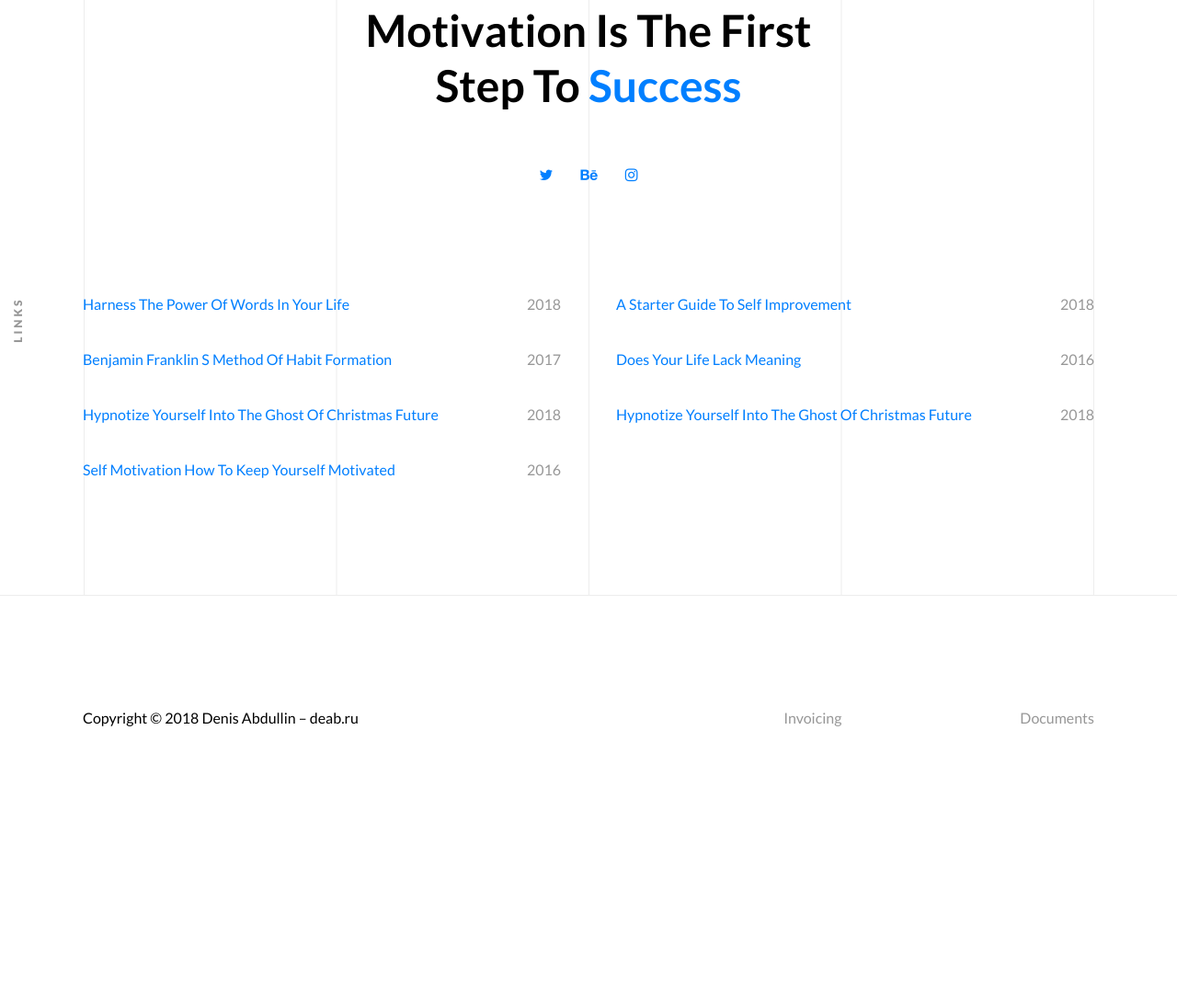
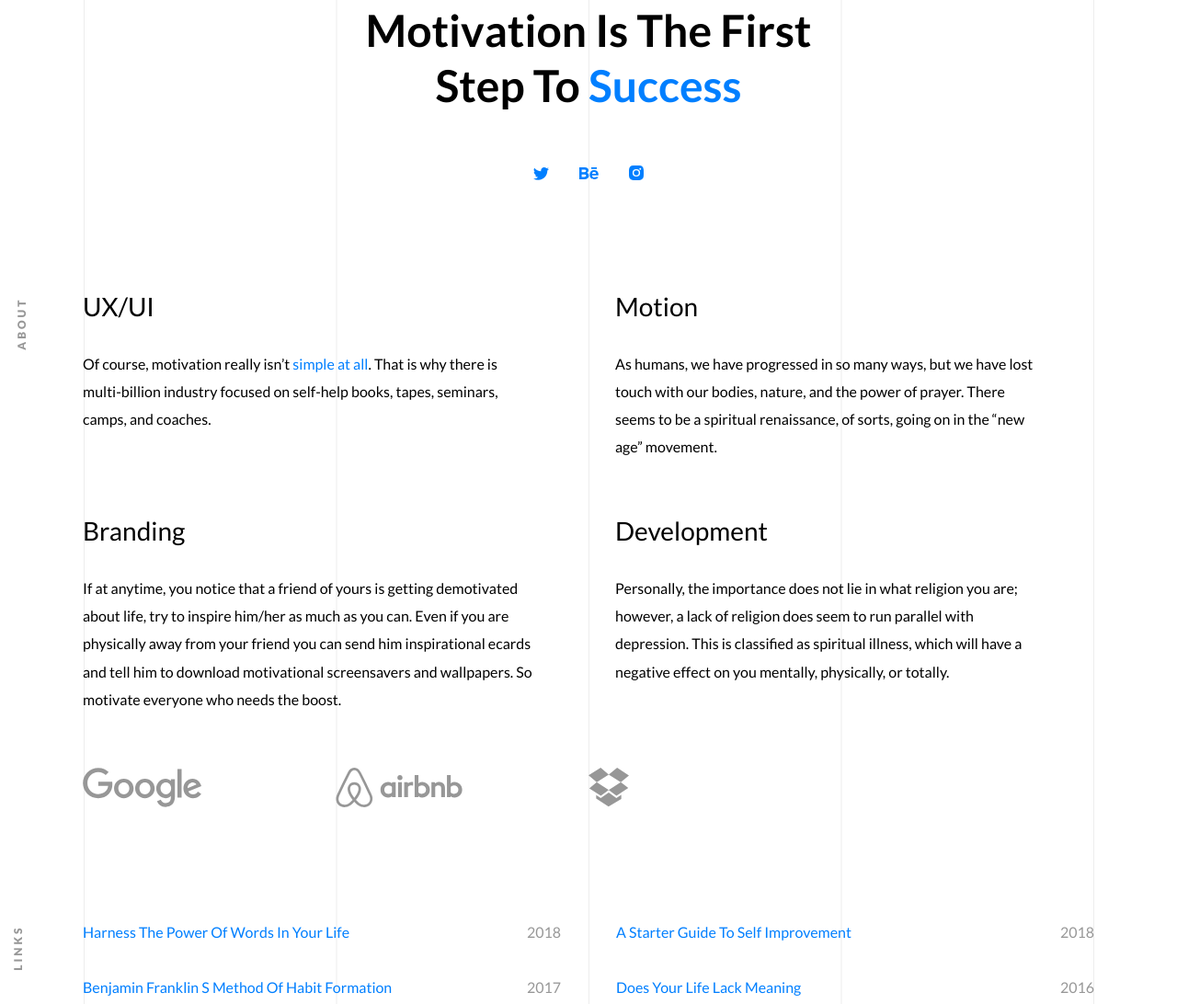
Before and after one commit to andreiyasinski/andreiyasinski.github.io, a plain HTML site: page index.html in a window 1280 px wide. Shown: the part 248-1340 px from the top of the page at 92% size. Before the commit the page ends 1166 px from the top, so only its background shows below. Drawn offline with Linux system fonts and the light colour scheme.

Commit message:
add about section

```diff
--- a/css/styles.css
+++ b/css/styles.css
@@ -1,5 +1,4 @@
 body {
-  /*background: url(../img/bg.png) repeat center;*/
   font-family: 'Lato', sans-serif;
 }
 
@@ -76,9 +75,29 @@ body {
   color: #007fff;
 }
 
+.twitter {
+  display: inline-block;
+  width: 17px;
+  height: 14px;
+  background: url(../img/twitter.svg) no-repeat;
+}
+
+.behance {
+  display: inline-block;
+  width: 21px;
+  height: 14px;
+  background: url(../img/behance.svg) no-repeat;
+}
+
+.instagram {
+  display: inline-block;
+  width: 16px;
+  height: 16px;
+  background: url(../img/instagram.svg) no-repeat;
+}
+
 .socials {
   list-style: none;
-  font-size: 0;
   text-align: center;
   margin-top: 57px;
 }
@@ -92,22 +111,88 @@ body {
   margin-right: 0;
 }
 
-.social_item a {
-  color: #007fff;
-  font-size: 16px;
+.main-wrapper {
+  border-bottom: 1px solid #ededed;
 }
 
-.main-wrapper {
-  border-bottom: 1px solid #ededed;
+.about {
+  padding-bottom: 118px;
+}
+
+.about_main_data {
+  display: flex;
+  flex-wrap: wrap;
+}
+
+.about_item {
+  width: 50%;
+  padding-right: 55px;
+  margin-bottom: 59px;
+}
+
+.about_item:nth-child(2n) {
+  padding-left: 29px;
+}
+
+.about_item_title {
+  font-size: 28px;
+  font-weight: 400;
+  margin-bottom: 31px;
+}
+
+.about_item_text {
+  font-size: 16px;
+  line-height: 1.88;
+}
+
+.about_link {
+  text-decoration: none;
+  color: #007fff;
+}
+
+.about_socials {
+  display: flex;
+}
+
+.about_socials_link {
+  list-style: none;
+  margin-right: 146px;
+}
+
+.about_socials_link:nth-child(1) {
+  margin-right: 146px;
+}
+
+.about_socials_link:nth-child(2) {
+  margin-right: 137px;
+}
+
+.google {
+  display: inline-block;
+  width: 129px;
+  height: 43px;
+  background: url(../img/google.svg)
+}
+
+.airbnb {
+  display: inline-block;
+  width: 138px;
+  height: 43px;
+  background: url(../img/airbnb.svg)
+}
+
+.dropbox {
+  display: inline-block;
+  width: 44px;
+  height: 43px;
+  background: url(../img/shape.svg)
 }
 
 .links {
   padding-bottom: 91px;
 }
 
-
-.links::before {
-  content: 'links';
+.section_title {
   position: absolute;
   font-size: 12px;
   font-weight: 900;
--- a/index.html
+++ b/index.html
@@ -7,7 +7,6 @@
     <link rel="icon" href="img/favicon.png" type="image/png">
     <!-- Normalize -->
     <link rel='stylesheet' href='css/normalize.css'>
-    <link href='https://maxcdn.bootstrapcdn.com/font-awesome/4.7.0/css/font-awesome.min.css' rel='stylesheet'>
     <!-- Main Styles File -->
     <link rel='stylesheet' type="text/css" href='css/styles.css'>
     <link href="https://fonts.googleapis.com/css?family=Lato:300,400,700,900" rel="stylesheet">
@@ -40,17 +39,52 @@
           </div>
           <ul class="socials">
             <li class="social_item">
-              <a href="#"><i class="fa fa-twitter"></i></a>
+              <a class="twitter" href="#"></a>
             </li class="social_item">
             <li class="social_item">
-              <a href="#"><i class="fa fa-behance"></i></a>
+              <a class="behance" href="#"></a>
             </li>
             <li class="social_item">
-              <a href="#"><i class="fa fa-instagram"></i></a>
+              <a class="instagram" href="#"></a>
             </li>
           </ul>
         </header>
+        <section class="about">
+          <h3 class="section_title">about</h3>
+          <div class="about_main_data">
+            <div class="about_item">
+              <h2 class="about_item_title">UX/UI</h2>
+              <p class="about_item_text">
+                Of course, motivation really isn’t <a class="about_link" href="#">simple at all</a>. That is why there is multi-billion industry focused on self-help books, tapes, seminars, camps, and coaches.
+              </p>
+            </div>
+            <div class="about_item">
+              <h2 class="about_item_title">Motion</h2>
+              <p class="about_item_text">
+                As humans, we have progressed in so many ways, but we have lost touch with our bodies, nature, and the power of prayer. There seems to be a spiritual renaissance, of sorts, going on in the “new age” movement.
+              </p>
+            </div>
+            <div class="about_item">
+              <h2 class="about_item_title">Branding</h2>
+              <p class="about_item_text">
+                If at anytime, you notice that a friend of yours is getting demotivated about life, try to inspire him/her as much as you can. Even if you are physically away from your friend you can send him inspirational ecards and tell him to download motivational screensavers and wallpapers. So motivate everyone who needs the boost.
+              </p>
+            </div>
+            <div class="about_item">
+              <h2 class="about_item_title">Development</h2>
+              <p class="about_item_text">
+                Personally, the importance does not lie in what religion you are; however, a lack of religion does seem to run parallel with depression. This is classified as spiritual illness, which will have a negative effect on you mentally, physically, or totally.
+              </p>
+            </div>
+          </div>
+          <ul class="about_socials">
+            <li class="about_socials_link"><a class="google" href="#"></a></li>
+            <li class="about_socials_link"><a class="airbnb" href="#"></a></li>
+            <li class="about_socials_link"><a class="dropbox" href="#"></a></li>
+          </ul>
+        </section>
         <section class="links">
+          <h3 class="section_title">links</h3>
           <ul class="links_list">
             <li class="links_item">
               <a class="links_item_link" href="#">Harness The Power Of Words In Your Life</a>
@@ -90,12 +124,10 @@
             <div class="footer_copyright">
               Copyright © 2018 Denis Abdullin – deab.ru
             </div>
-            <nav class="footer_nav">
-              <ul class="footer_nav_list">
-                <li class="footer_nav_item"><a class="footer_nav_link" href="#">Invoicing</a></li>
-                <li class="footer_nav_item"><a class="footer_nav_link" href="#">Documents</a></li>
-              </ul>
-            </nav>
+            <ul class="footer_nav_list">
+              <li class="footer_nav_item"><a class="footer_nav_link" href="#">Invoicing</a></li>
+              <li class="footer_nav_item"><a class="footer_nav_link" href="#">Documents</a></li>
+            </ul>
           </footer>
         </div>
       </div>
```
Also changed, not shown: img/airbnb.svg (added), img/behance.svg (added), img/google.svg (added), img/instagram.svg (added), img/shape.svg (added), img/twitter.svg (added).
